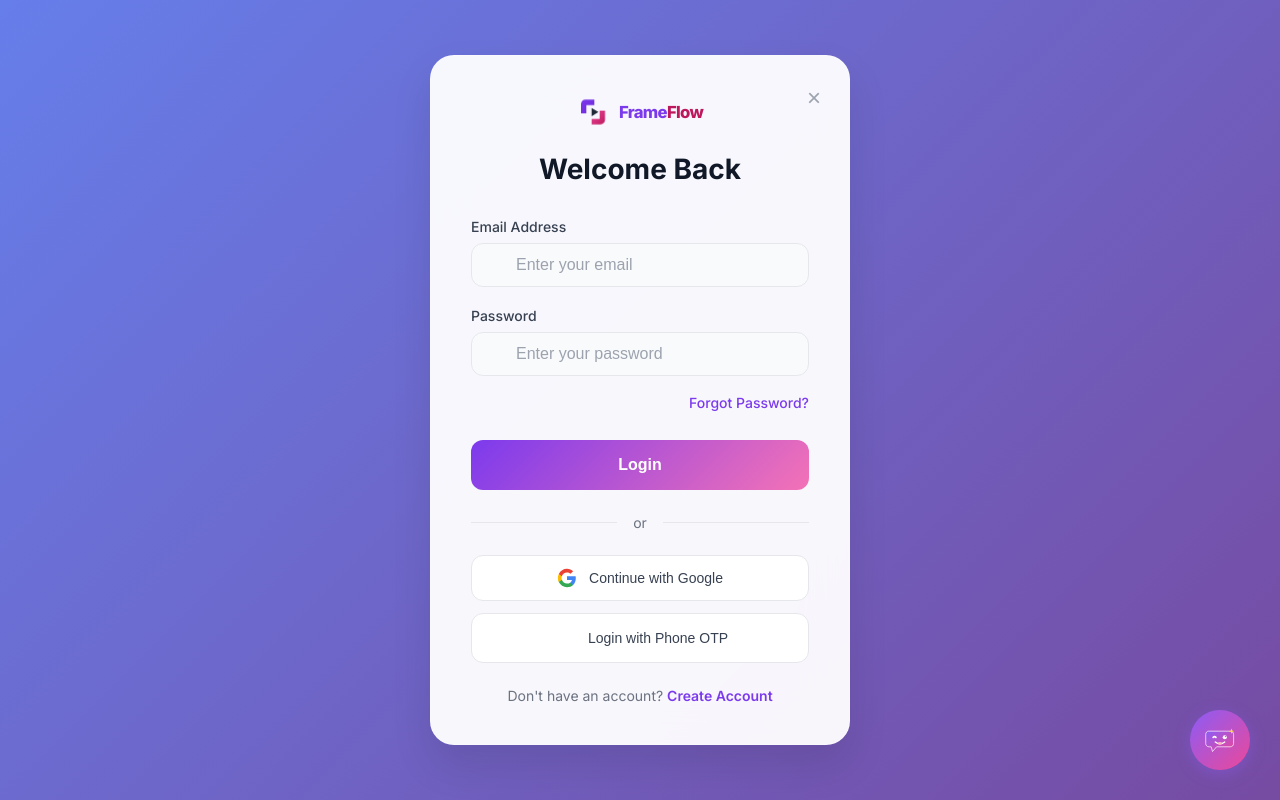
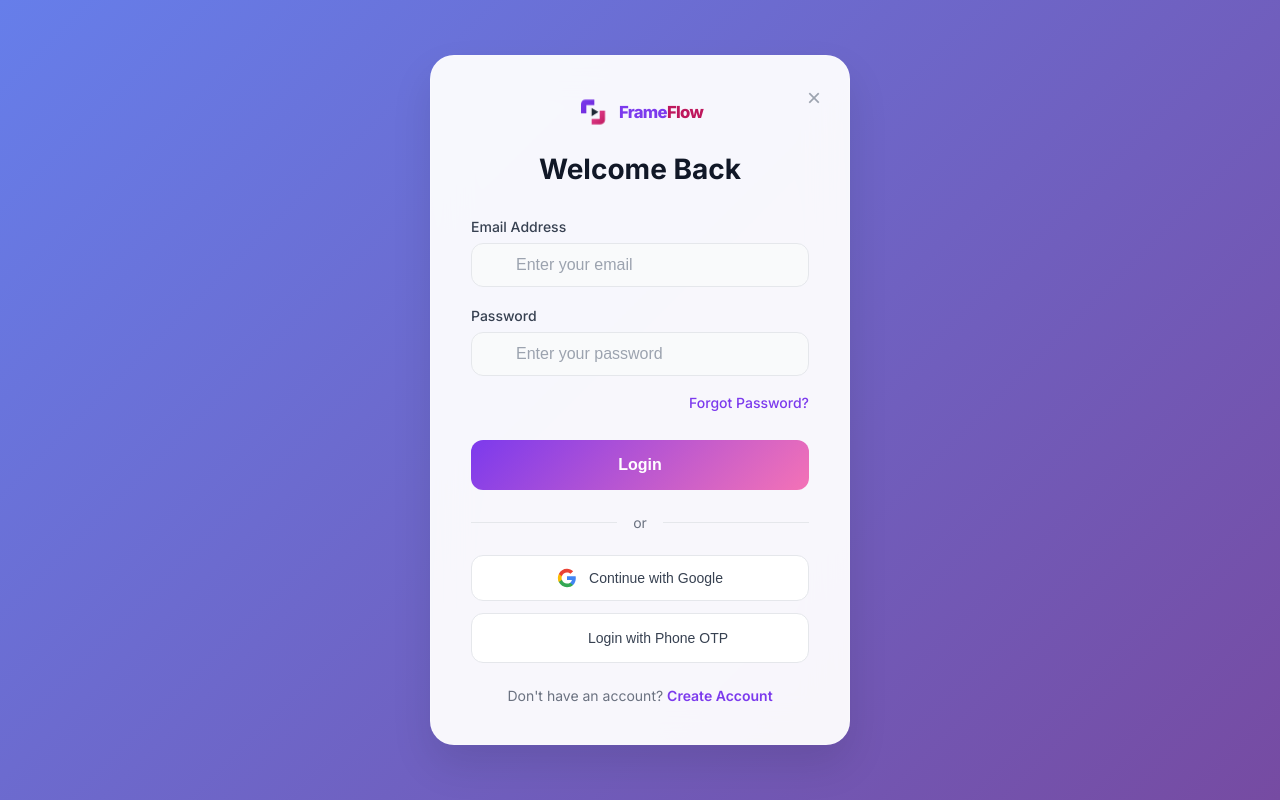
Before and after one commit to frameflowproject/frameflowProject, a React (Vite) app: page /login in a window 1280 px wide. Built offline with nearby package versions, Linux system fonts and the light colour scheme.

Commit message:
path error

```diff
--- a/src/App.jsx
+++ b/src/App.jsx
@@ -70,7 +70,6 @@ function AppContent() {
       <NotificationToast />
       <ChatStatus />
       <ChatBoardManager />
-      <FrameBot />
       <Routes>
         {/* Default redirect to login */}
         <Route
@@ -267,6 +266,7 @@ function AppContent() {
           </AuthGuard>
         } />
       </Routes>
+      <FrameBot />
     </div>
   );
 }
--- a/src/components/FrameBot.jsx
+++ b/src/components/FrameBot.jsx
@@ -1,9 +1,13 @@
 import { useState, useRef, useEffect } from 'react';
+import { useLocation } from 'react-router-dom';
 import { motion, AnimatePresence } from 'framer-motion';
 
 const FrameBot = () => {
+    const location = useLocation();
     const [isOpen, setIsOpen] = useState(false);
     const [isMobile, setIsMobile] = useState(window.innerWidth <= 768);
+
+
     const [isMinimized, setIsMinimized] = useState(false); // For mobile mini mode
     // Initial greeting message (this will be excluded from API history)
     const [messages, setMessages] = useState([
@@ -87,6 +91,11 @@ const FrameBot = () => {
         }
     };
 
+
+
+    // Only show on Home page
+    if (location.pathname !== '/home') return null;
+
     return (
         <>
             <motion.button
@@ -110,8 +119,6 @@ const FrameBot = () => {
                     justifyContent: 'center',
                     color: 'white'
                 }}
-                initial={{ y: 100, opacity: 0 }}
-                animate={{ y: 0, opacity: 1 }}
             >
                 {isOpen ? (
                     <svg width="24" height="24" viewBox="0 0 24 24" fill="none" stroke="currentColor" strokeWidth="2" strokeLinecap="round" strokeLinejoin="round">
```
